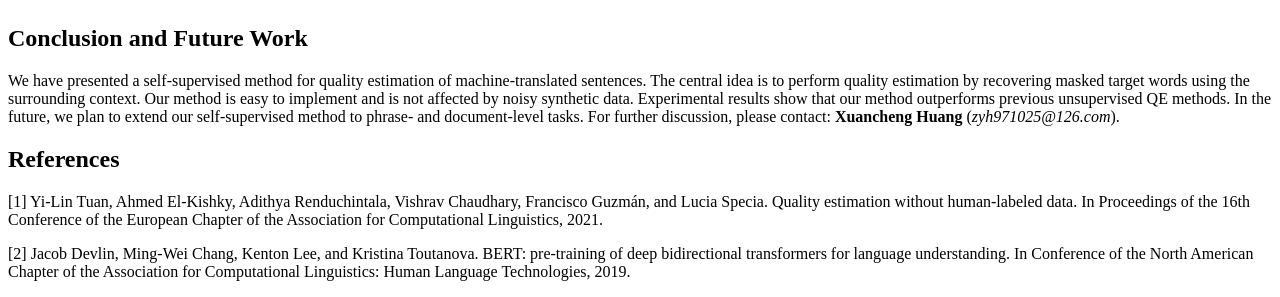
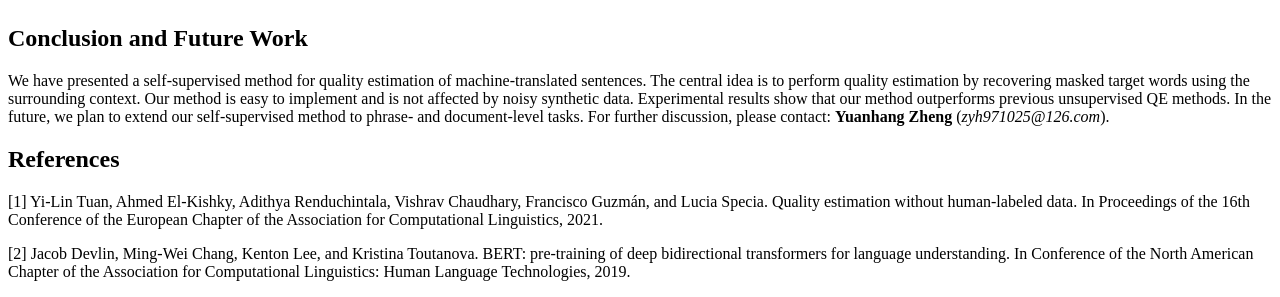
Before and after one commit to thumtblog/thumtblog.github.io, a Jekyll site: the page built from _posts/2021-09-20-self-supervised-qe.md, in a window 1280 px wide and 900 px high, scrolled down 3138 px. Shown: the part 315-612 px from the top of the window. Built offline with Jekyll 4.4.1, drawn with Linux system fonts in a browser that asks for light colours; comment, search, counter and statistics services are not loaded.

Commit message:
added qe

```diff
--- a/_posts/2021-09-20-self-supervised-qe.md
+++ b/_posts/2021-09-20-self-supervised-qe.md
@@ -54,7 +54,7 @@ To further show the advantages of our method, we provide an example in the table
 
 ## Conclusion and Future Work
 
-We have presented a self-supervised method for quality estimation of machine-translated sentences. The central idea is to perform quality estimation by recovering masked target words using the surrounding context. Our method is easy to implement and is not affected by noisy synthetic data. Experimental results show that our method outperforms previous unsupervised QE methods. In the future, we plan to extend our self-supervised method to phrase- and document-level tasks. For further discussion, please contact: **Xuancheng Huang** (*zyh971025@126.com*).
+We have presented a self-supervised method for quality estimation of machine-translated sentences. The central idea is to perform quality estimation by recovering masked target words using the surrounding context. Our method is easy to implement and is not affected by noisy synthetic data. Experimental results show that our method outperforms previous unsupervised QE methods. In the future, we plan to extend our self-supervised method to phrase- and document-level tasks. For further discussion, please contact: **Yuanhang Zheng** (*zyh971025@126.com*).
 
 ## References
 
```
